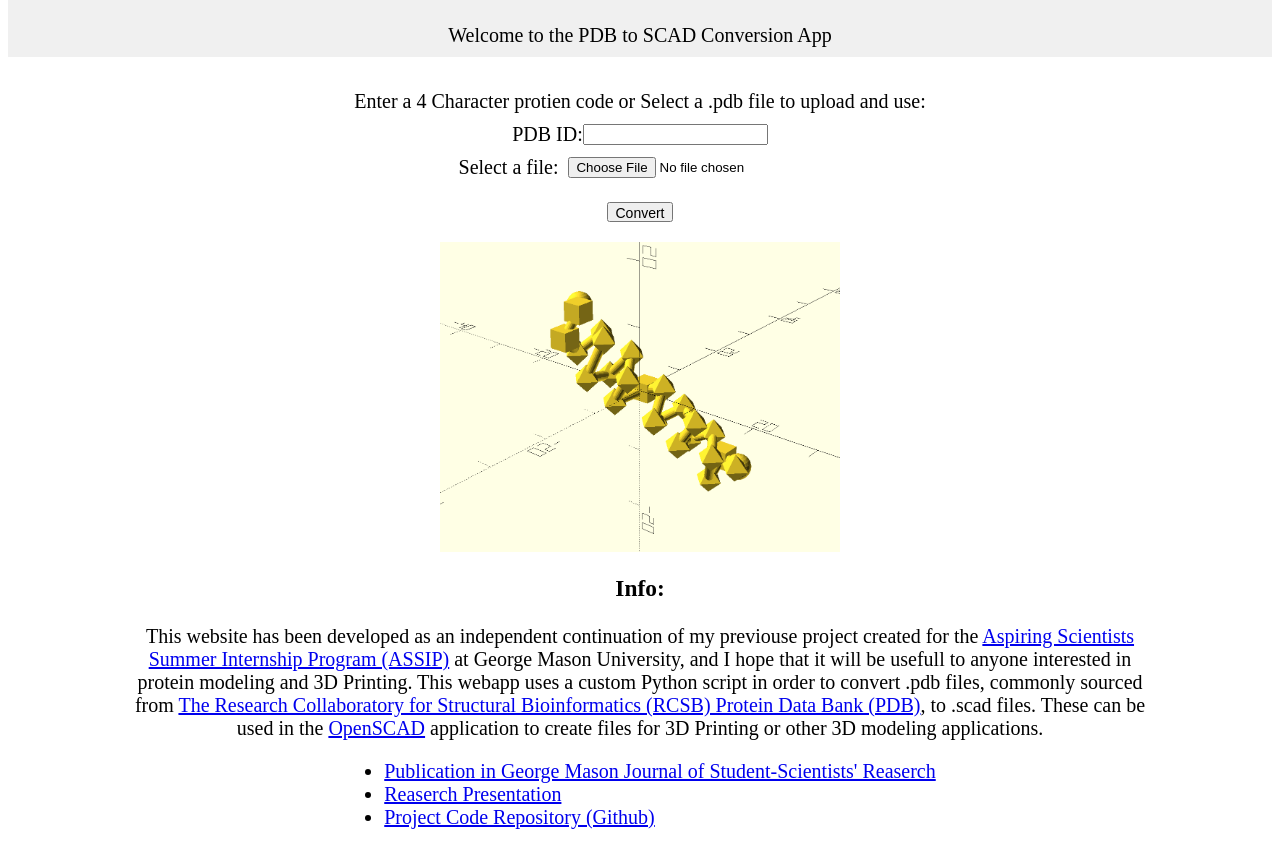
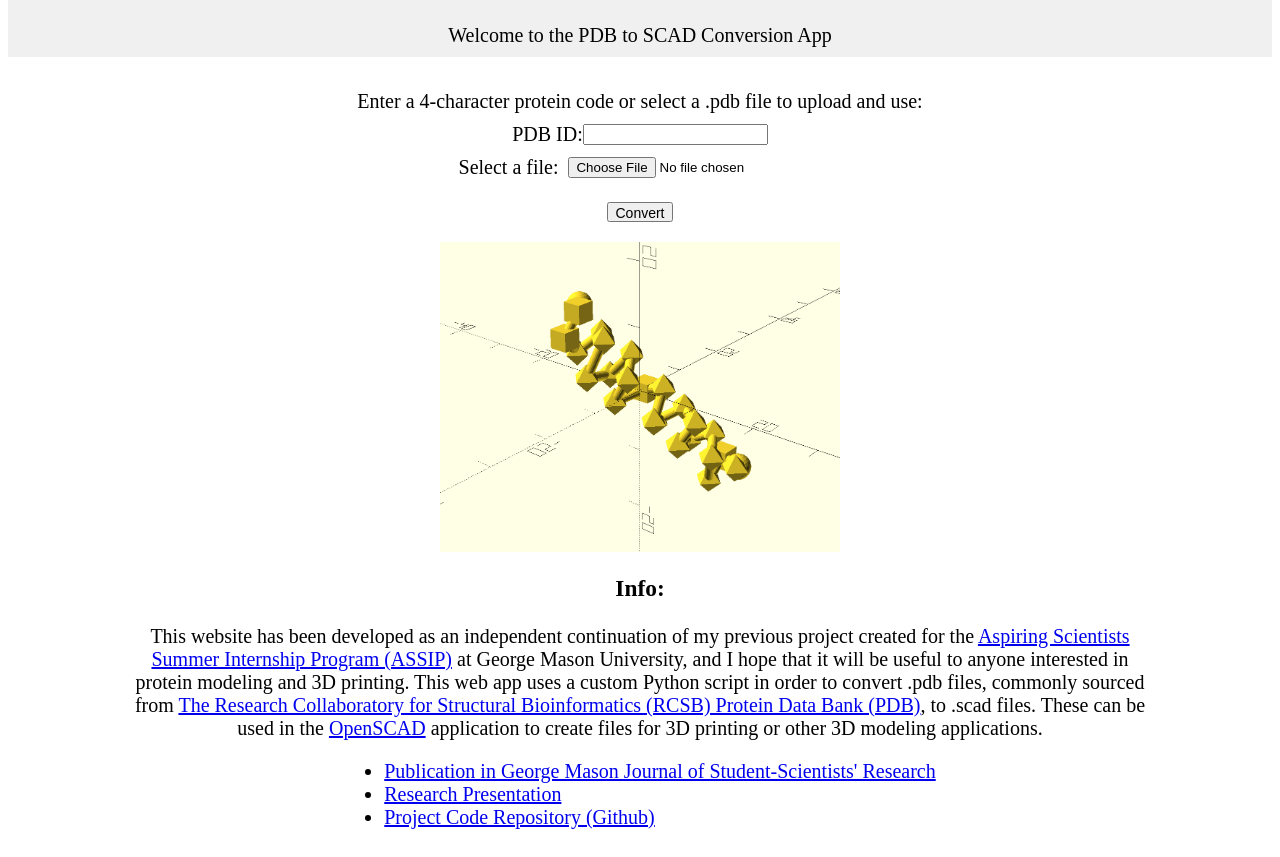
Before and after one commit to Maxwell-Meytin/PDB2SCAD, a plain HTML site: page index.html in a window 1280 px wide. Shown: the part 95-952 px from the top of the page. Drawn offline with Linux system fonts and the light colour scheme.

Commit message:
Spelling

```diff
--- a/index.html
+++ b/index.html
@@ -76,7 +76,7 @@
     <form class="centered-form" action="generate.php" method="post" enctype="multipart/form-data">
 
 
-      <p>Enter a 4 Character protien code or Select a .pdb file to upload and use:</p>
+      <p>Enter a 4-character protein code or select a .pdb file to upload and use:</p>
 
       <div class="form-row">
         PDB ID:
@@ -99,12 +99,12 @@
   Info:
   </h3>
   <p style="align:center;width:80%;">
-  This website has been developed as an independent continuation of my previouse project created for the <a href="https://science.gmu.edu/assip">Aspiring Scientists Summer Internship Program (ASSIP)</a> at George Mason University, and I hope that it will be usefull to anyone interested in protein modeling and 3D Printing. This webapp uses a custom Python script in order to convert .pdb files, commonly sourced from <a href="https://www.rcsb.org/">The Research Collaboratory for Structural Bioinformatics (RCSB) Protein Data Bank (PDB)</a>, to .scad files. These can be used in the <a href="https://openscad.org/">OpenSCAD</a> application to create files for 3D Printing or other 3D modeling applications.
+  This website has been developed as an independent continuation of my previous project created for the <a href="https://science.gmu.edu/assip">Aspiring Scientists Summer Internship Program (ASSIP)</a> at George Mason University, and I hope that it will be useful to anyone interested in protein modeling and 3D printing. This web app uses a custom Python script in order to convert .pdb files, commonly sourced from <a href="https://www.rcsb.org/">The Research Collaboratory for Structural Bioinformatics (RCSB) Protein Data Bank (PDB)</a>, to .scad files. These can be used in the <a href="https://openscad.org/">OpenSCAD</a> application to create files for 3D printing or other 3D modeling applications.
   </p>
 
   <ul style="display: inline-block; text-align: left;">
-  <li><a href="https://journals.gmu.edu/index.php/jssr/article/view/3457">Publication in George Mason Journal of Student-Scientists' Reaserch</a></li>
-  <li><a href="https://docs.google.com/presentation/d/1Gibv0q1ziOa8bnZeOIV6wo0Ii-2Aw_0T_WN7izPsHiU/edit?usp=sharing">Reaserch Presentation</a></li>
+  <li><a href="https://journals.gmu.edu/index.php/jssr/article/view/3457">Publication in George Mason Journal of Student-Scientists' Research</a></li>
+  <li><a href="https://docs.google.com/presentation/d/1Gibv0q1ziOa8bnZeOIV6wo0Ii-2Aw_0T_WN7izPsHiU/edit?usp=sharing">Research Presentation</a></li>
   <li><a href="https://github.com/Maxwell-Meytin/PDB2SCAD">Project Code Repository (Github)</a></li>
   </ul>
   </div>
```
